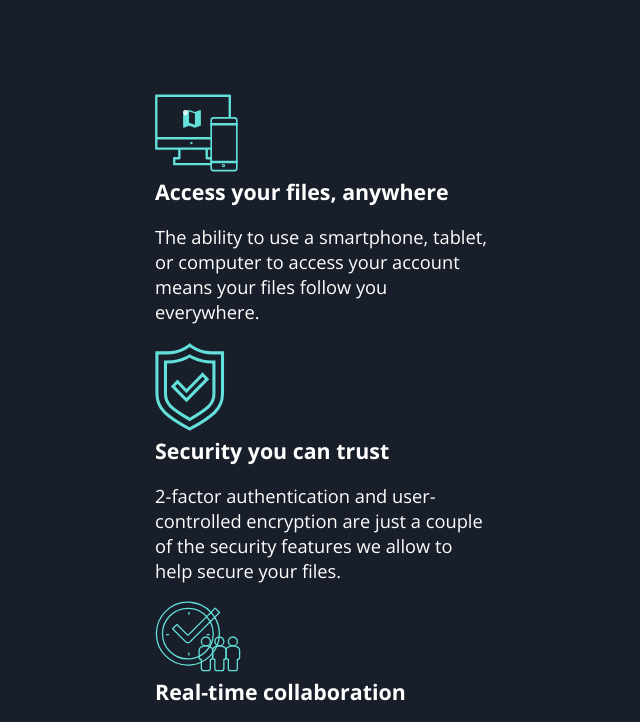
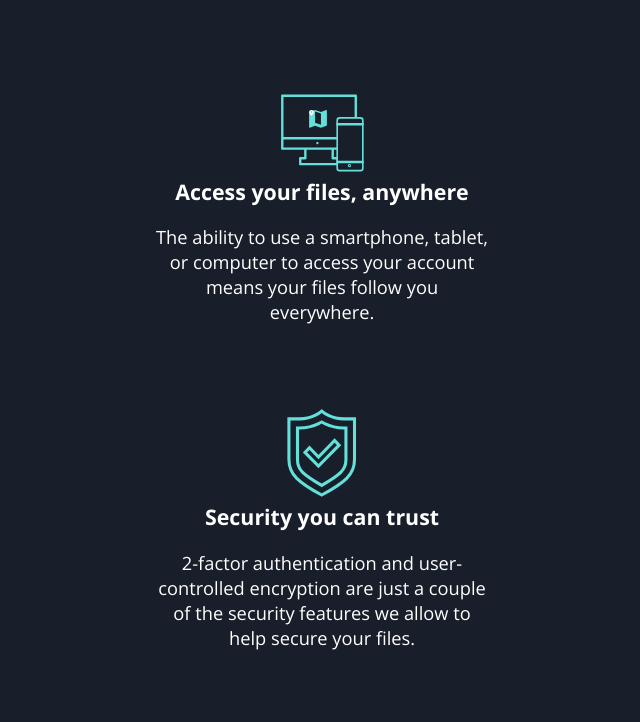
Before and after one commit to hannah-saurusrex/fylo-dark-theme-landing-page, a website: page app/index.html in a window 1280 px wide. Shown: the part 767-1489 px from the top of the page, without its empty margins (318-958 px from the left). Drawn offline with nearby package versions, Linux system fonts and the light colour scheme.

Commit message:
added base level styles for content section

```diff
--- /dev/null
+++ b/app/assets/styles/modules/_content.css
@@ -0,0 +1,7 @@
+.content {
+    text-align: center;
+}
+
+.content--about {
+    margin: 85px 0;
+}
--- a/app/assets/styles/styles.css
+++ b/app/assets/styles/styles.css
@@ -5,3 +5,4 @@
 @import "./modules/_header.css";
 @import "./modules/_image.css";
 @import "./modules/_hero.css";
+@import "./modules/_content.css";
--- a/app/temp/styles/styles.css
+++ b/app/temp/styles/styles.css
@@ -5,3 +5,4 @@
 @import url(./modules/_header.css);
 @import url(./modules/_image.css);
 @import url(./modules/_hero.css);
+@import url(./modules/_content.css);
```
